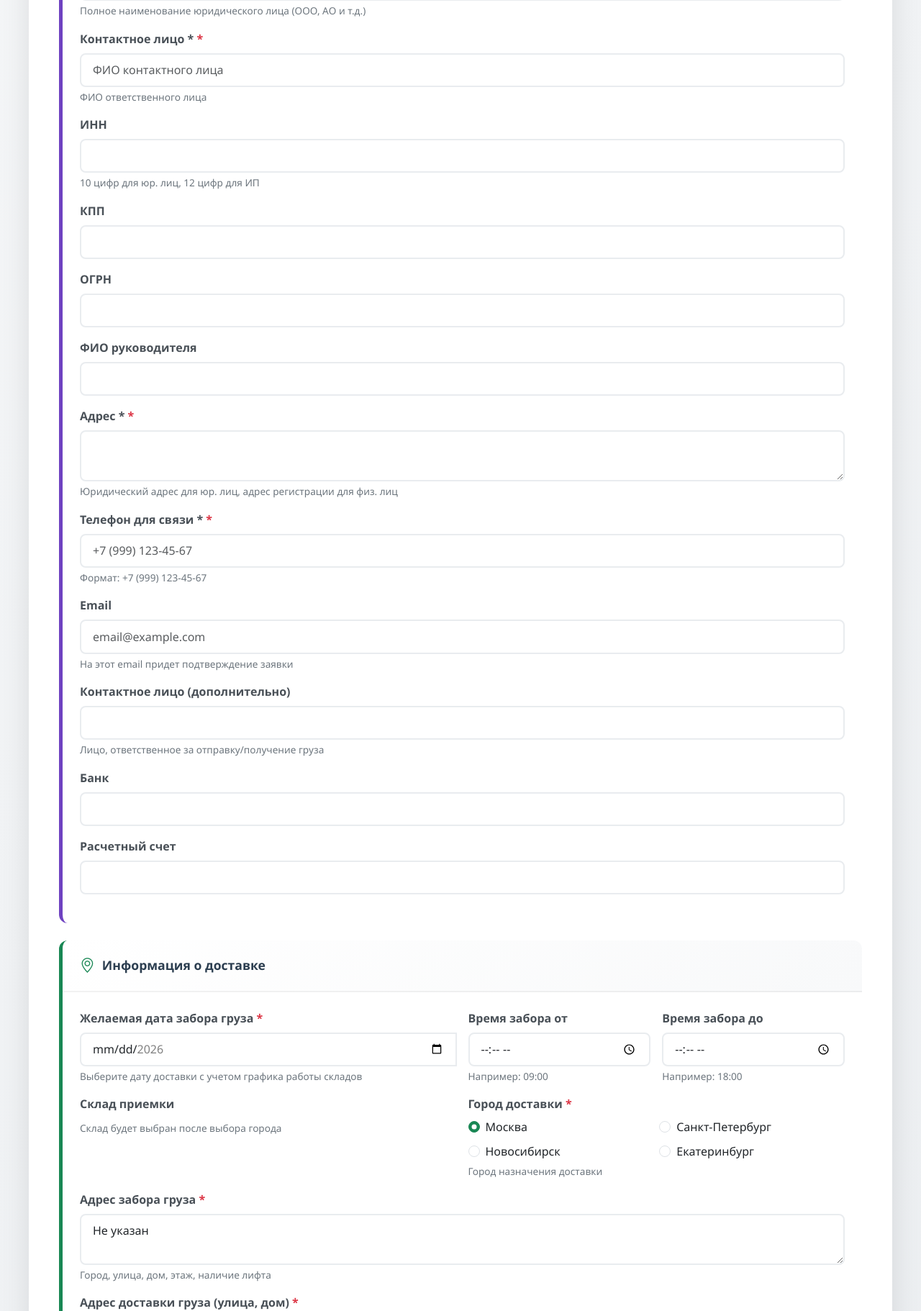
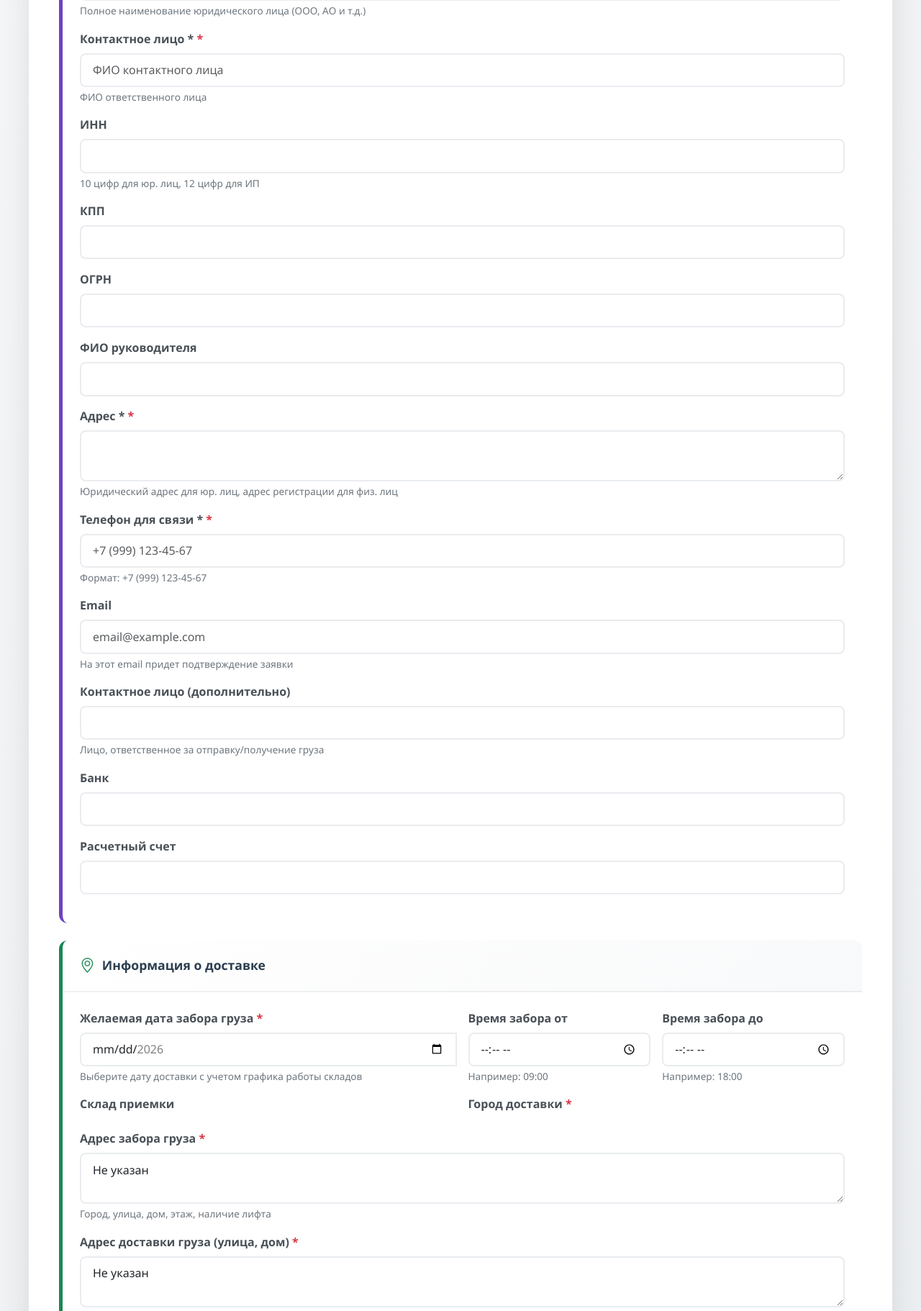
Before and after one commit to ilmir-muslim/crm_logistic, a Django app: page /order/pickup/ in a window 1280 px wide. Shown: the part 1972-3794 px from the top of the page at 72% size. Run offline with Django 5.2, Linux system fonts and the light colour scheme; tables that the repository leaves empty hold one stand-in row (values such as "Sample post").

Commit message:
убран выбор города в информации о доставке

```diff
--- a/order_form/forms.py
+++ b/order_form/forms.py
@@ -1,7 +1,7 @@
 from django import forms
 from django.utils import timezone
 from django.core.exceptions import ValidationError
-from datetime import datetime, timedelta
+from datetime import timedelta
 from pickup.models import PickupOrder
 from logistic.models import DeliveryOrder
 from warehouses.models import City, Warehouse, WarehouseSchedule
--- a/templates/order_form/pickup_form.html
+++ b/templates/order_form/pickup_form.html
@@ -987,23 +987,18 @@
                                         Выберите город выше для отображения доступных складов
                                     </div>
                                 </div>
-                                <div class="form-text" id="warehouse-info">
-                                    Склад будет выбран после выбора города
-                                </div>
                             </div>
 
                             <div class="col-md-6">
                                 <label class="form-label required">
                                     Город доставки
                                 </label>
+                                <!-- Блок для отображения города выбранного склада -->
                                 <div id="city-selection-display">
                                     <div class="alert alert-info">
                                         <i class="bi bi-info-circle"></i>
-                                        Выберите город выше для отображения доступных городов доставки
+                                        После выбора склада здесь будет показан город доставки
                                     </div>
-                                </div>
-                                <div class="form-text">
-                                    Город назначения доставки
                                 </div>
                             </div>
 
@@ -1557,7 +1552,7 @@
                 });
             });
 
-            loadDeliveryCities(cityId);
+            // Убираем вызов loadDeliveryCities, теперь город доставки определяется при выборе склада
         }
 
         function selectWarehouse(warehouseId, warehouseName) {
@@ -1565,6 +1560,26 @@
             selectedWarehouseName = warehouseName;
 
             receivingWarehouseHidden.value = warehouseId;
+
+            // Устанавливаем город доставки (из currentCity, который соответствует выбранному складу)
+            if (currentCity) {
+                deliveryCityHidden.value = currentCity.id;
+                // Отображаем город доставки
+                citySelectionDisplay.innerHTML = `
+                    <div class="alert alert-success">
+                        <i class="bi bi-check-circle"></i>
+                        Город доставки: <strong>${currentCity.name}</strong>
+                    </div>
+                `;
+            } else {
+                // На всякий случай, если currentCity почему-то нет
+                citySelectionDisplay.innerHTML = `
+                    <div class="alert alert-warning">
+                        <i class="bi bi-exclamation-triangle"></i>
+                        Не удалось определить город доставки
+                    </div>
+                `;
+            }
 
             document.querySelectorAll('.select-warehouse-btn').forEach(btn => {
                 const btnWarehouseId = btn.getAttribute('data-warehouse-id');
@@ -1598,65 +1613,6 @@
             }
         }
 
-        function loadDeliveryCities(cityId) {
-            let availableCities = [];
-
-            if (cityId == 1) {
-                availableCities = [
-                    {id: 1, name: 'Москва'},
-                    {id: 3, name: 'Санкт-Петербург'},
-                    {id: 4, name: 'Новосибирск'},
-                    {id: 5, name: 'Екатеринбург'},
-                ];
-            } else if (cityId == 2) {
-                availableCities = [
-                    {id: 2, name: 'Казань'},
-                    {id: 4, name: 'Новосибирск'},
-                    {id: 5, name: 'Екатеринбург'},
-                ];
-            } else {
-                availableCities = citiesData.map(city => ({id: city.id, name: city.name}));
-            }
-
-            if (availableCities.length > 0) {
-                let html = '<div class="row g-2">';
-                availableCities.forEach(city => {
-                    html += `
-                        <div class="col-md-6">
-                            <div class="form-check">
-                                <input class="form-check-input city-radio"
-                                       type="radio"
-                                       name="selected_delivery_city"
-                                       id="city_${city.id}"
-                                       value="${city.id}"
-                                       onchange="selectDeliveryCity(${city.id}, '${city.name}')">
-                                <label class="form-check-label" for="city_${city.id}">
-                                    ${city.name}
-                                </label>
-                            </div>
-                        </div>
-                    `;
-                });
-                html += '</div>';
-
-                citySelectionDisplay.innerHTML = html;
-
-                if (availableCities.length > 0) {
-                    const firstCity = availableCities[0];
-                    setTimeout(() => {
-                        selectDeliveryCity(firstCity.id, firstCity.name);
-                    }, 100);
-                }
-            } else {
-                citySelectionDisplay.innerHTML = `
-                    <div class="alert alert-warning">
-                        <i class="bi bi-exclamation-triangle"></i>
-                        Нет доступных городов доставки.
-                    </div>
-                `;
-            }
-        }
-
         // Функция для получения CSRF токена
         function getCSRFToken() {
             const name = 'csrftoken';
@@ -1728,19 +1684,6 @@
             }
         }
 
-        window.selectDeliveryCity = function(cityId, cityName) {
-            deliveryCityHidden.value = cityId;
-
-            const cityInfoElement = document.querySelector('#city-selection-display .form-text');
-            if (cityInfoElement) {
-                cityInfoElement.innerHTML = `Выбран город доставки: <strong>${cityName}</strong>`;
-            }
-
-            document.querySelectorAll('.city-radio').forEach(radio => {
-                radio.checked = radio.value == cityId;
-            });
-        };
-
         document.querySelectorAll('.city-btn').forEach(btn => {
             btn.addEventListener('click', function() {
                 const cityId = this.getAttribute('data-city-id');
@@ -1853,8 +1796,8 @@
                 }
 
                 if (!deliveryCityHidden.value) {
-                    showAlertMessage('Пожалуйста, выберите город доставки', 'warning');
-                    const citySection = document.querySelector('#city-selection-display .row');
+                    showAlertMessage('Пожалуйста, выберите склад для определения города доставки', 'warning');
+                    const citySection = document.querySelector('#city-selection-display');
                     if (citySection) {
                         citySection.scrollIntoView({ behavior: 'smooth', block: 'center' });
                     }
```
